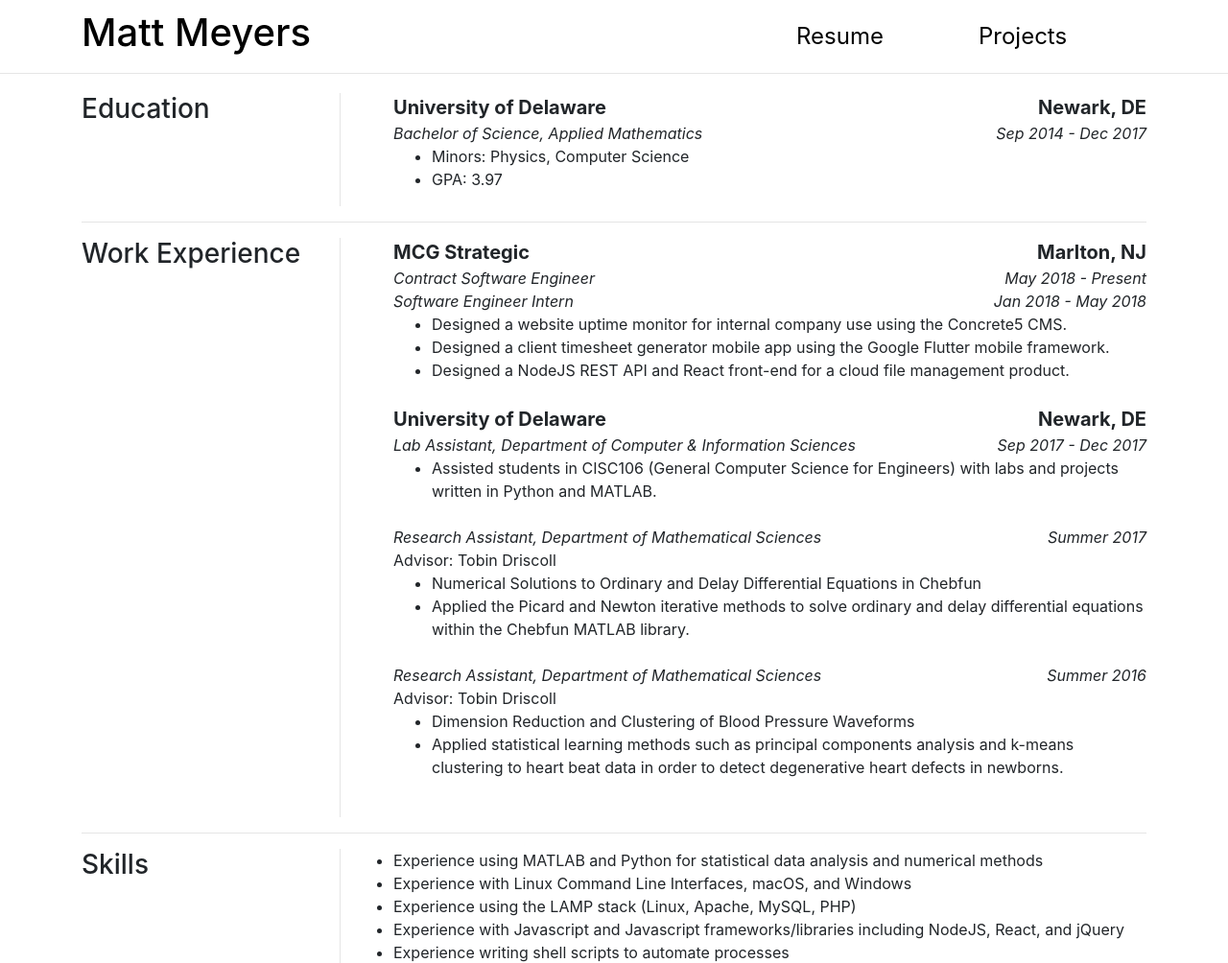
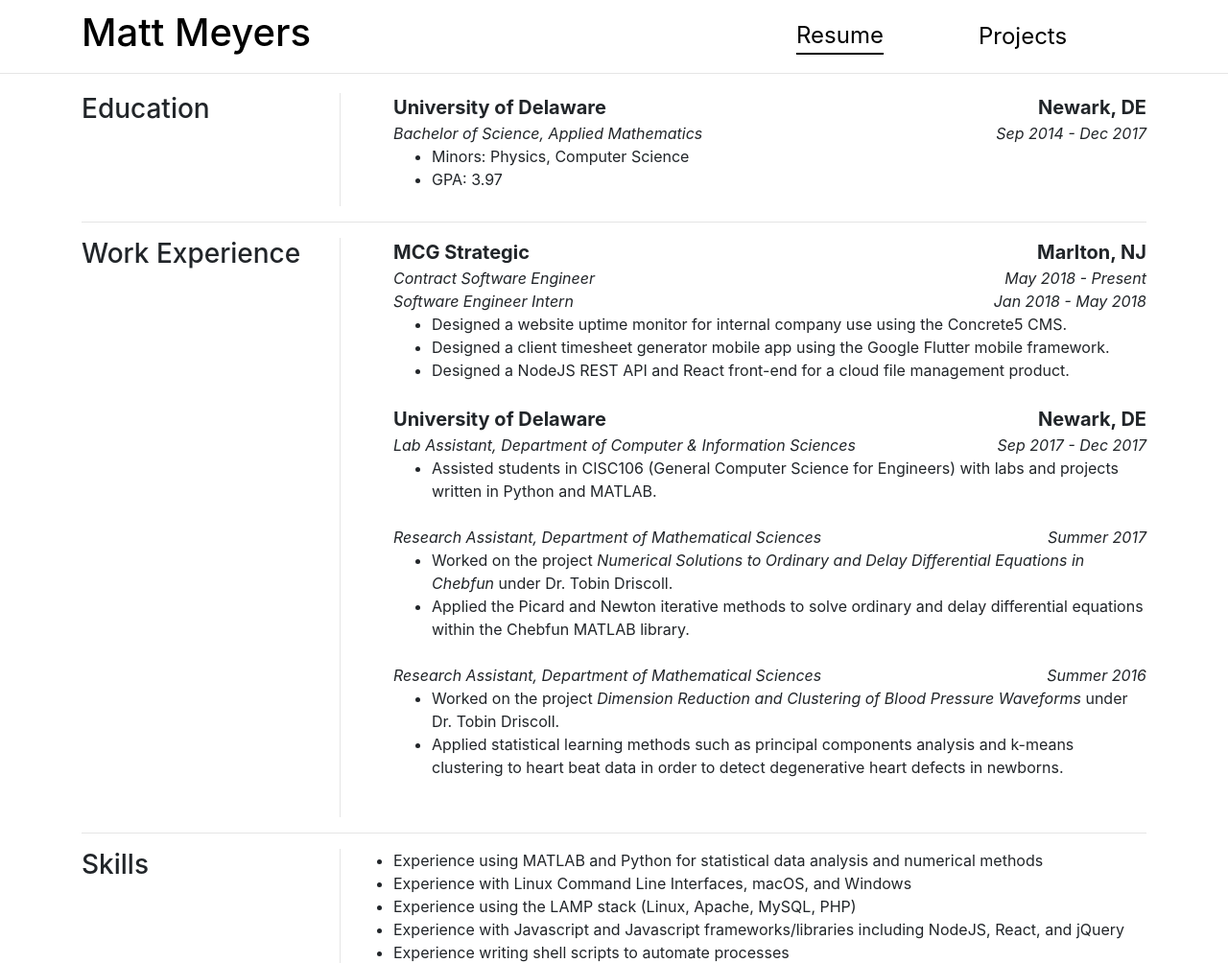
Before and after one commit to mattmeyers/MM_Website, a Flask app: page /resume in a window 1280 px wide. Shown: the top 1004 px of the page at 96% size. Run offline with Flask 2, Linux system fonts and the light colour scheme; some libraries are stand-ins or nearby versions.

Commit message:
Updated resume.  Added line under current page in navigation.

```diff
--- a/mm_website/templates/header.html
+++ b/mm_website/templates/header.html
@@ -2,6 +2,21 @@
   <div class="col-6">
     <a href="/" ><h1>Matt Meyers</h1></a>
   </div>
-  <div class="col-2 offset-2 align-self-center nav"><a href="{{ url_for('resume') }}">Resume</a></div>
-  <div class="col-2 align-self-center nav"><a href="{{ url_for('projects') }}">Projects</a></div>
+  <div class="col-2 offset-2 align-self-center nav">
+    <a href="{{ url_for('resume') }}" id="Nav-Resume">Resume</a>
+  </div>
+  <div class="col-2 align-self-center nav">
+    <a href="{{ url_for('projects') }}" id="Nav-Projects">Projects</a>
+  </div>
 </div>
+
+<script type="text/javascript">
+$(document).ready(function() {
+  {% if request.path == "/resume" %}
+    $("#Nav-Resume").css("border-bottom", "2px solid black");
+  {% elif request.path == "/projects" %}
+    $("#Nav-Projects").css("border-bottom", "2px solid black");
+  {% endif %}
+});
+
+</script>
--- a/mm_website/templates/layout.html
+++ b/mm_website/templates/layout.html
@@ -12,8 +12,8 @@
     <link rel=stylesheet type=text/css href="{{url_for('static', filename='StyleSheets/jquery.fancybox.min.css')}}" />
     <link href="https://fonts.googleapis.com/css?family=Roboto+Mono|Ubuntu+Condensed" rel="stylesheet">
 
-    <script src="{{url_for('static', filename='Scripts/jquery-3.3.1.min.js')}}" defer></script>
-    <script src="{{url_for('static', filename='Scripts/jquery.fancybox.min.js')}}" defer></script>
+    <script src="{{url_for('static', filename='Scripts/jquery-3.3.1.min.js')}}"></script>
+    <script src="{{url_for('static', filename='Scripts/jquery.fancybox.min.js')}}"></script>
   </head>
   <body>
     <div class="container">
--- a/mm_website/templates/resume.html
+++ b/mm_website/templates/resume.html
@@ -88,10 +88,9 @@
               <span style="float: right;"><em>Summer 2017</em></span>
             </span>
           </li>
-          <li>Advisor: Tobin Driscoll</li>
           <li>
             <ul>
-              <li>Numerical Solutions to Ordinary and Delay Differential Equations in Chebfun</li>
+              <li>Worked on the project <em>Numerical Solutions to Ordinary and Delay Differential Equations in Chebfun</em> under Dr. Tobin Driscoll.</li>
               <li>Applied the Picard and Newton iterative methods to solve ordinary and delay differential equations within the Chebfun MATLAB library.</li>
             </ul>
           </li>
@@ -102,10 +101,9 @@
               <span style="float: right;"><em>Summer 2016</em></span>
             </span>
           </li>
-          <li>Advisor: Tobin Driscoll</li>
           <li>
             <ul>
-              <li>Dimension Reduction and Clustering of Blood Pressure Waveforms</li>
+              <li>Worked on the project <em>Dimension Reduction and Clustering of Blood Pressure Waveforms</em> under Dr. Tobin Driscoll.</li>
               <li>Applied statistical learning methods such as principal components analysis and k-means clustering to heart beat data in order to detect degenerative heart defects in newborns.</li>
             </ul>
           </li>
```
